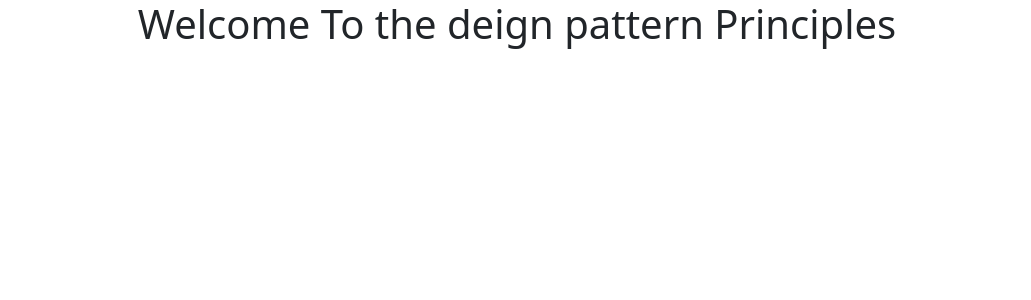
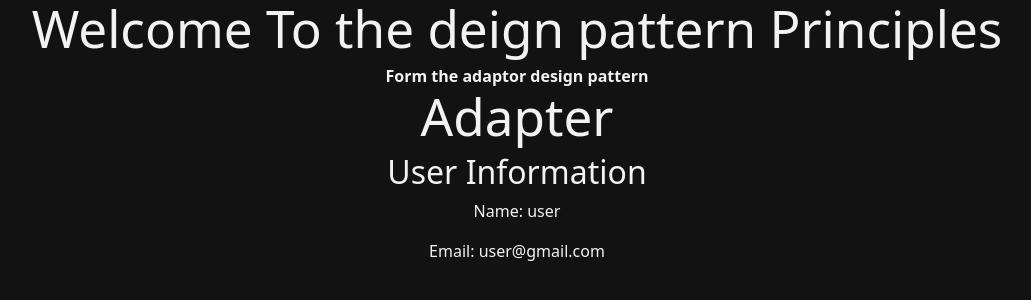
Before and after one commit to hazemezz123/design-pattern, a React (Vite) app: page / in a window 1280 px wide. Shown: the top 300 px of the page, without its empty margins (123-1154 px from the left). Built offline with nearby package versions, Linux system fonts and the light colour scheme.

Commit message:
feat: add Adaptor component with UserAdapter class
This commit introduces a new Adaptor component that includes a UserAdapter class to transform API data into a user-friendly format. The component also renders user information using the adapted data.

```diff
--- /dev/null
+++ b/src/Adaptor.jsx
@@ -0,0 +1,32 @@
+import React from "react";
+
+const Adaptor = () => {
+  const apiData = {
+    user_name: "user",
+    user_email: "user@gmail.com",
+  };
+  class UserAdapter {
+    constructor(apiData) {
+      this.name = apiData.user_name;
+      this.email = apiData.user_email;
+    }
+  }
+  const adaptedData = new UserAdapter(apiData);
+  return (
+    <div>
+      <h1>Adapter</h1>
+      <UserInfo user={adaptedData} />
+    </div>
+  );
+};
+
+function UserInfo({ user }) {
+  return (
+    <div>
+      <h2>User Information</h2>
+      <p>Name: {user.name}</p>
+      <p>Email: {user.email}</p>
+    </div>
+  );
+}
+export default Adaptor;
--- a/src/App.jsx
+++ b/src/App.jsx
@@ -1,10 +1,13 @@
 import React from "react";
+import Adaptor from "./Adaptor";
 
 const App = () => {
   return (
-    <h1 style={{ textAlign: "center" }}>
-      Welcome To the deign pattern Principles
-    </h1>
+    <div style={{ textAlign: "center" }}>
+      <h1> Welcome To the deign pattern Principles</h1>
+      <strong>Form the adaptor design pattern </strong>
+      <Adaptor />
+    </div>
   );
 };
 
--- a/src/index.css
+++ b/src/index.css
@@ -1,64 +1,71 @@
 :root {
-  font-family: system-ui, Avenir, Helvetica, Arial, sans-serif;
-  line-height: 1.5;
-  font-weight: 400;
+  font-family: system-ui, Avenir, Helvetica, Arial, sans-serif !important;
+  line-height: 1.5 !important;
+  font-weight: 400 !important;
 
-  color-scheme: light dark;
-  color: rgba(255, 255, 255, 0.87);
-  background-color: #242424;
+  color-scheme: dark !important;
+  color: rgba(255, 255, 255, 0.95) !important;
+  background-color: #121212 !important;
 
-  font-synthesis: none;
-  text-rendering: optimizeLegibility;
-  -webkit-font-smoothing: antialiased;
-  -moz-osx-font-smoothing: grayscale;
+  font-synthesis: none !important;
+  text-rendering: optimizeLegibility !important;
+  -webkit-font-smoothing: antialiased !important;
+  -moz-osx-font-smoothing: grayscale !important;
 }
 
 a {
-  font-weight: 500;
-  color: #646cff;
-  text-decoration: inherit;
+  font-weight: 500 !important;
+  color: #8f97ff !important;
+  text-decoration: inherit !important;
 }
 a:hover {
-  color: #535bf2;
+  color: #a4abff !important;
 }
 
 body {
-  margin: 0;
+  margin: 0 !important;
+  background-color: #121212 !important;
+  color: rgba(255, 255, 255, 0.95) !important;
 }
 
 h1 {
-  font-size: 3.2em;
-  line-height: 1.1;
+  font-size: 3.2em !important;
+  line-height: 1.1 !important;
+  color: rgba(255, 255, 255, 0.95) !important;
 }
 
 button {
-  border-radius: 8px;
-  border: 1px solid transparent;
-  padding: 0.6em 1.2em;
-  font-size: 1em;
-  font-weight: 500;
-  font-family: inherit;
-  background-color: #1a1a1a;
-  cursor: pointer;
-  transition: border-color 0.25s;
+  border-radius: 8px !important;
+  border: 1px solid #333333 !important;
+  padding: 0.6em 1.2em !important;
+  font-size: 1em !important;
+  font-weight: 500 !important;
+  font-family: inherit !important;
+  background-color: #1a1a1a !important;
+  color: rgba(255, 255, 255, 0.95) !important;
+  cursor: pointer !important;
+  transition: border-color 0.25s !important;
 }
 button:hover {
-  border-color: #646cff;
+  border-color: #8f97ff !important;
+  background-color: #2a2a2a !important;
 }
 button:focus,
 button:focus-visible {
-  outline: 4px auto -webkit-focus-ring-color;
+  outline: 4px auto #8f97ff !important;
 }
 
+/* Override light mode preferences with dark mode */
 @media (prefers-color-scheme: light) {
   :root {
-    color: #213547;
-    background-color: #ffffff;
+    color: rgba(255, 255, 255, 0.95) !important;
+    background-color: #121212 !important;
   }
   a:hover {
-    color: #747bff;
+    color: #a4abff !important;
   }
   button {
-    background-color: #f9f9f9;
+    background-color: #1a1a1a !important;
+    color: rgba(255, 255, 255, 0.95) !important;
   }
 }
```
